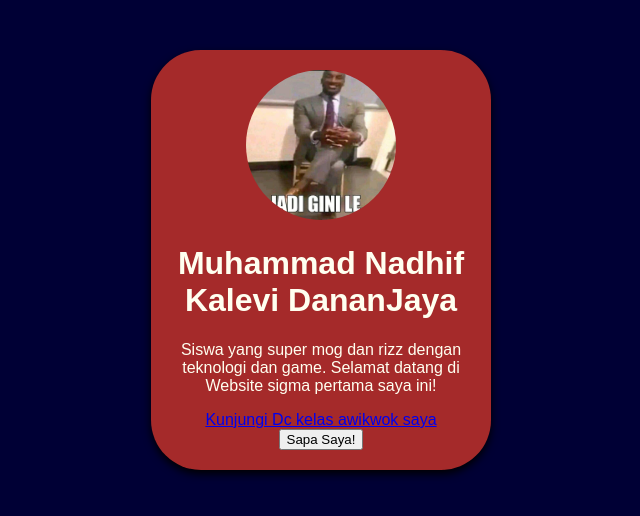
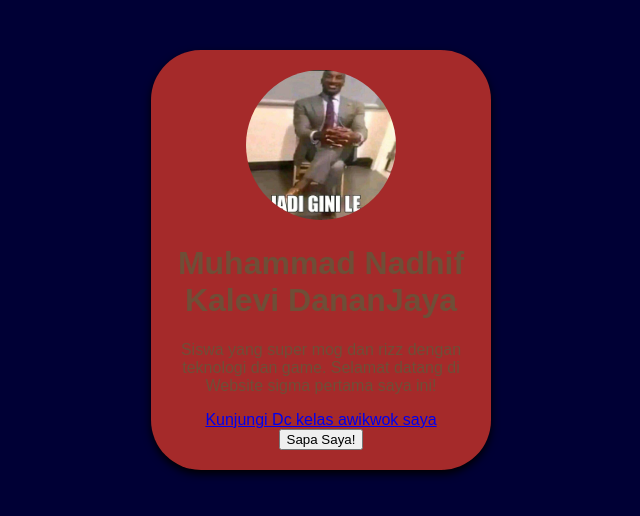
Before and after one commit to leviireng/Pelatihan-TIK-nadip, a plain HTML site: page index.html in a window 1280 px wide. Shown: the whole page, without its empty margins (319-959 px from the left). Drawn offline with Linux system fonts and the light colour scheme.

Commit message:
Change body text color from ivory to brown

```diff
--- a/style.css
+++ b/style.css
@@ -1,7 +1,7 @@
 body {
    background-color: #000035; /* Warna Deep navy blue */
    font-family: Arial, sans serif; /* Jenis huruf yang bersih dan mudah dibaca */
-   color: #FFFFF0; /* Warna teks utama (Putih Gading) */
+   color: #6F4E37; /* Warna teks utama (Coklat susu) */
 }
 
 .kartu-profil {
```
